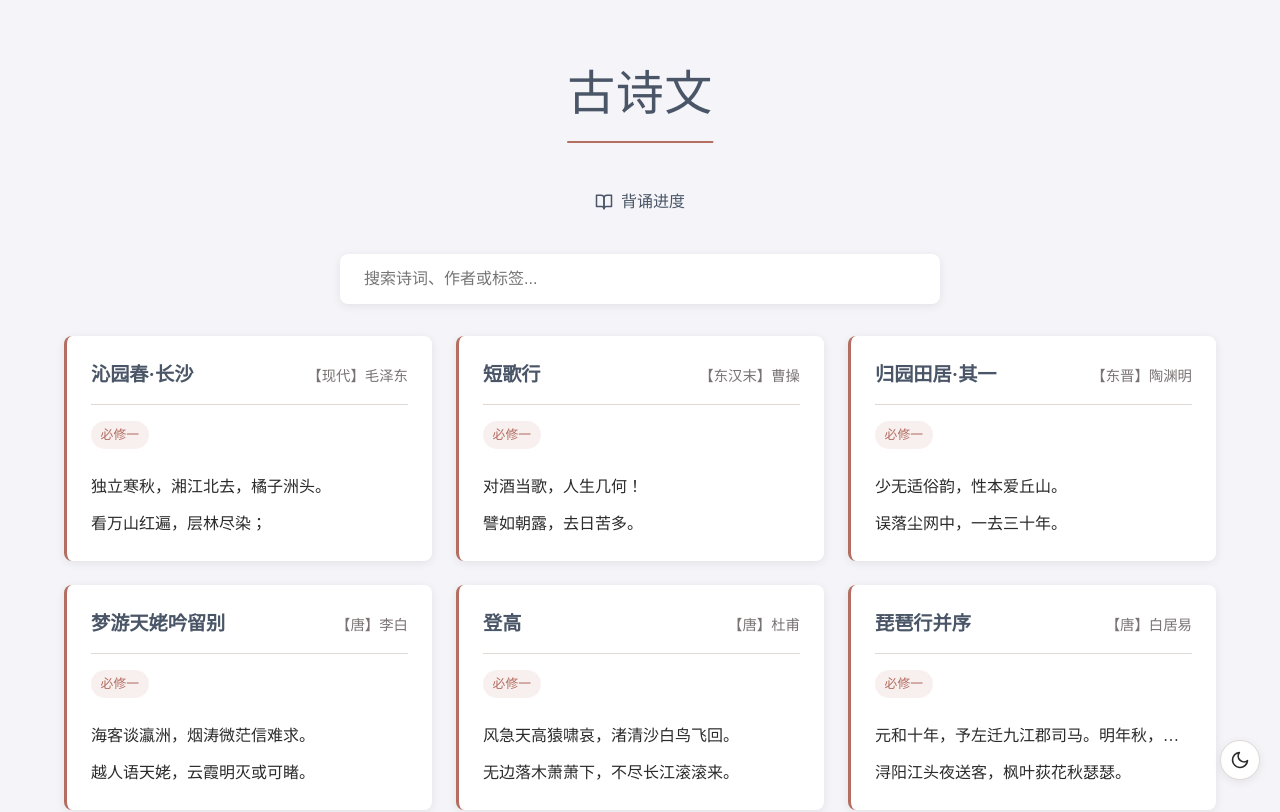
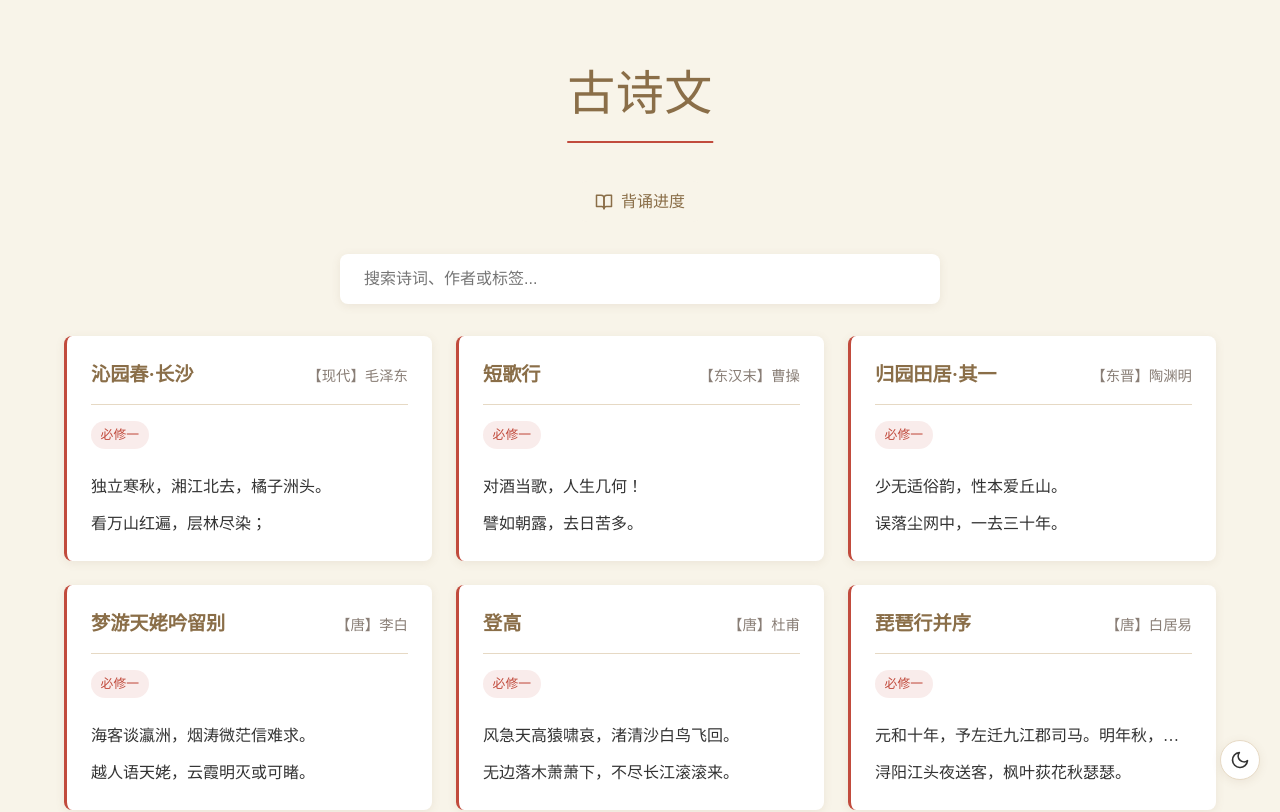
Before and after one commit to YangguangZhou/Poems, a Next.js app: page / in a window 1280 px wide. Shown: the top 812 px of the page. Built offline with nearby package versions, Linux system fonts and the light colour scheme.

Commit message:
💄 style(theme): 优化配色方案
- 更新全局配色方案，采用更鲜明的传统中国色

```diff
--- a/styles/Home.module.css
+++ b/styles/Home.module.css
@@ -132,8 +132,7 @@
 }
 
 .tag {
-    background-color: rgba(179, 109, 97, 0.1);
-    /* 绾红透明背景 */
+    background-color: rgba(193, 75, 61, 0.1); /* 朱砂红 */
     color: var(--accent);
     font-size: 0.8rem;
     padding: 0.25rem 0.6rem;
@@ -281,8 +280,8 @@
 }
 
 .noAdsIndicator {
-    color: #698e6a;
+    color: var(--button-success);
     margin-bottom: 0.5rem;
     font-size: 0.9rem;
     display: inline-block;
-  }
+}
--- a/styles/Poem.module.css
+++ b/styles/Poem.module.css
@@ -64,8 +64,7 @@
 }
 
 .tag {
-  background-color: rgba(179, 109, 97, 0.1);
-  /* 绾红透明背景 */
+  background-color: rgba(193, 75, 61, 0.1); /* 朱砂红 */
   color: var(--accent);
   font-size: 0.8rem;
   padding: 0.25rem 0.8rem;
@@ -126,8 +125,7 @@
   font-size: 0.9rem;
   color: var(--text-light);
   font-style: italic;
-  background-color: rgba(179, 109, 97, 0.08);
-  /* 绾红透明背景 */
+  background-color: rgba(193, 75, 61, 0.08); /* 朱砂红 */
   padding: 0.5rem 1rem;
   border-radius: var(--radius);
 }
--- a/styles/globals.css
+++ b/styles/globals.css
@@ -1,57 +1,99 @@
 :root {
-    /* 中国传统色配色方案 */
-    --primary: #4a5667;
-    /* 青黛 */
-    --accent: #b36d61;
-    /* 绾红 */
-    --background: #f4f4f9;
-    /* 霜色 */
+    /* 中国传统色配色方案 - 更加鲜明的色彩 */
+    --primary: #8a6e48;
+    /* 赭石 - 更温暖的棕色 */
+    --accent: #c14b3d;
+    /* 朱砂红 - 更鲜明的红色 */
+    --background: #f8f4e9;
+    /* 米色 - 更温暖的背景色 */
     --card-bg: #ffffff;
-    /* 素白 */
-    --text: #2b2b2b;
-    /* 墨黑 */
-    --text-light: #7a7374;
-    /* 鸠羽灰 */
-    --border: #e0d9d3;
-    /* 珍珠灰 */
-    --shadow: rgba(0, 0, 0, 0.08);
+    /* 素白 - 保持纯白 */
+    --text: #333333;
+    /* 墨黑 - 加深文本颜色提高对比度 */
+    --text-light: #897e76;
+    /* 余烬褐 - 更温暖的灰棕色 */
+    --border: #e6d9c4;
+    /* 蛤蜊色 - 更温暖的边框色 */
+    --shadow: rgba(123, 97, 65, 0.1);
+    /* 带一点赭色的阴影 */
 
     /* 特殊元素颜色 */
-    --pinyin: #ca6924;
-    /* 琥珀 - 拼音色 */
-    --highlight: #86624e;
-    /* 赭石 - 突出色 */
-    --link-hover: #8c4b31;
-    /* 赫赤 - 链接悬停色 */
+    --pinyin: #e06942;
+    /* 朱砂 - 更鲜明的拼音色 */
+    --highlight: #986536;
+    /* 琥珀 - 更鲜明的突出色 */
+    --link-hover: #c14b3d;
+    /* 朱砂 - 统一链接悬停色 */
+
+    /* 按钮和状态颜色 */
+    --button-success: #6b9362;   /* 青竹绿 - 成功按钮 */
+    --button-warning: #d4a76a;   /* 枯黄 - 警告按钮 */
+    --button-danger: #c14b3d;    /* 朱砂红 - 危险按钮 */
+    --button-info: #6d98b6;      /* 青霄色 - 信息按钮 */
+
+    /* 难度等级颜色 */
+    --level-1: #e9f5e1;          /* 嫩绿 - 入门难度 */
+    --level-2: #d4e6f1;          /* 云水蓝 - 中等难度 */
+    --level-3: #fde2dd;          /* 粉红 - 高级难度 */
+    --level-4: #fbeacc;          /* 杏黄 - 专家难度 */
+    --level-5: #f0f0f0;          /* 银白 - 挑战模式 */
+
+    /* 掌握程度颜色 */
+    --mastery-1: rgba(212, 167, 106, 0.15);  /* 枯黄 - 初学 */
+    --mastery-2: rgba(212, 167, 106, 0.25);  /* 枯黄 - 已记 */
+    --mastery-3: rgba(109, 152, 182, 0.15);  /* 青霄 - 熟悉 */
+    --mastery-4: rgba(107, 147, 98, 0.15);   /* 青竹 - 掌握 */
+    --mastery-5: rgba(107, 147, 98, 0.25);   /* 青竹 - 精通 */
 
     --transition: all 0.3s ease;
     --radius: 8px;
 }
 
 [data-theme='dark'] {
-    --primary: #8da9c4;
-    /* 秋水蓝 */
-    --accent: #d19c86;
-    /* 檀唇 */
-    --background: #222830;
-    /* 玄青 */
-    --card-bg: #2e3846;
-    /* 青钢 */
-    --text: #e0e0e0;
-    /* 月白 */
-    --text-light: #a9bbc6;
-    /* 云峰白 */
-    --border: #3f4e5e;
-    /* 黯色 */
-    --shadow: rgba(0, 0, 0, 0.25);
+    --primary: #c1a87c;
+    /* 枯黄 - 更温暖的金色 */
+    --accent: #e26d5c;
+    /* 桃红 - 更鲜明的红色 */
+    --background: #2c2828;
+    /* 紫檀色 - 温暖的深色背景 */
+    --card-bg: #3a3432;
+    /* 松烟墨 - 温暖的卡片背景 */
+    --text: #f0e6d6;
+    /* 米白 - 更温暖的文本色 */
+    --text-light: #d6cbbd;
+    /* 珍珠白 - 更亮的辅助文本 */
+    --border: #5d4c3c;
+    /* 燎泥 - 更温暖的边框色 */
+    --shadow: rgba(0, 0, 0, 0.3);
+    /* 更明显的阴影 */
 
     /* 特殊元素颜色 */
-    --pinyin: #e6b422;
-    /* 栀子黄 - 拼音色 */
-    --highlight: #c27c48;
-    /* 琥珀棕 - 突出色 */
-    --link-hover: #f0a1a8;
-    /* 水红 - 链接悬停色 */
+    --pinyin: #f9bf45;
+    /* 金黄 - 更鲜明的拼音色 */
+    --highlight: #e6a23c;
+    /* 杏黄 - 更鲜明的突出色 */
+    --link-hover: #ff9c7c;
+    /* 粉红 - 更鲜明的链接悬停色 */
+
+    /* 按钮和状态颜色-暗色模式 */
+    --button-success: #7db072;   /* 青竹绿-暗色 */
+    --button-warning: #dfb77c;   /* 枯黄-暗色 */
+    --button-danger: #e26d5c;    /* 朱砂红-暗色 */
+    --button-info: #7ea9c8;      /* 青霄色-暗色 */
+
+    /* 难度等级颜色-暗色模式 */
+    --level-1: rgba(233, 245, 225, 0.1);  /* 嫩绿-暗色 */
+    --level-2: rgba(212, 230, 241, 0.1);  /* 云水蓝-暗色 */
+    --level-3: rgba(253, 226, 221, 0.1);  /* 粉红-暗色 */
+    --level-4: rgba(251, 234, 204, 0.1);  /* 杏黄-暗色 */
+    --level-5: rgba(240, 240, 240, 0.1);  /* 银白-暗色 */
+
+    /* 掌握程度颜色-暗色模式 */
+    --mastery-1: rgba(223, 183, 124, 0.15);  /* 枯黄-暗色 */
+    --mastery-2: rgba(223, 183, 124, 0.25);  /* 枯黄-暗色 */
+    --mastery-3: rgba(126, 169, 200, 0.15);  /* 青霄-暗色 */
+    --mastery-4: rgba(125, 176, 114, 0.15);  /* 青竹-暗色 */
+    --mastery-5: rgba(125, 176, 114, 0.25);  /* 青竹-暗色 */
 }
 
 * {
```
Also changed, not shown: styles/Recite.module.css (+26 -26 lines), styles/ReciteProgress.module.css (+8 -8 lines).
